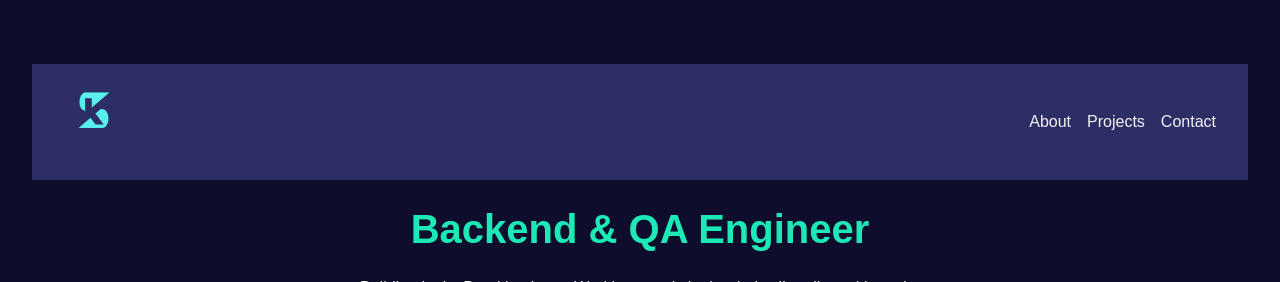
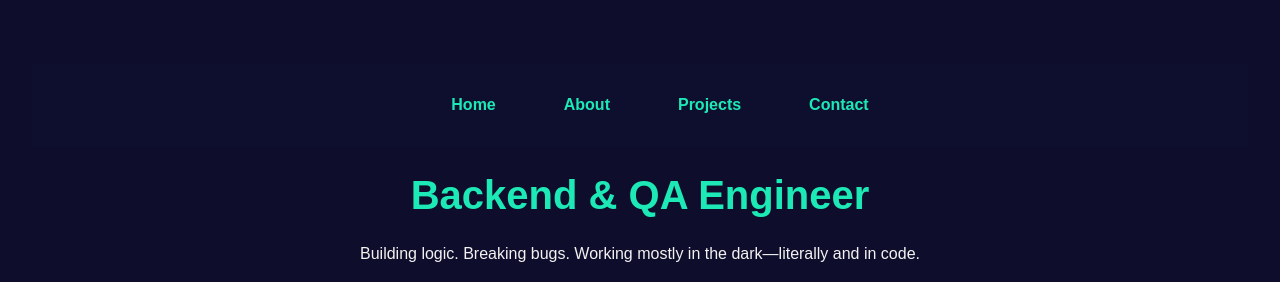
Before and after one commit to Shruthi1029/shruthi-portfolio, a plain HTML site: page index.html in a window 1280 px wide. Shown: the top 282 px of the page. Drawn offline with nearby package versions, Linux system fonts and the light colour scheme.

Commit message:
new chnages

```diff
--- a/index.html
+++ b/index.html
@@ -22,12 +22,13 @@
 
   <header class="hero">
     <nav>
-      <div class="logo"><img src="logo.png"></div>
-      <ul class="nav-links">
-        <li><a href="#about">About</a></li>
-        <li><a href="#projects">Projects</a></li>
-        <li><a href="#contact">Contact</a></li>
-      </ul>
+
+        <ul class="nav-links">
+          <li><a href="#hero-content">Home</a></li>
+          <li><a href="#about">About</a></li>
+          <li><a href="#projects">Projects</a></li>
+          <li><a href="#contact">Contact</a></li>
+        </ul>
     </nav>
 
     <div class="hero-content" data-aos="fade-up">
--- a/script.js
+++ b/script.js
@@ -55,3 +55,6 @@ form.addEventListener("submit", async function (e) {
     console.error(error);
   }
 });
+document.getElementById("menu-toggle").addEventListener("click", function () {
+  document.getElementById("nav-links").classList.toggle("show");
+});
--- a/style.css
+++ b/style.css
@@ -16,38 +16,53 @@ a {
       text-decoration: none;
       color: inherit;
     }
-.logo img {
+
+    .logo  {
       height: 80px;
       object-fit: contain;
       align-items: center;
+      color: #00ffcc;
     }
 
     /* NAVIGATION */
     nav {
       display: flex;
-  justify-content: space-between;
+      justify-content: center;
       align-items: center;
       padding: 1rem 2rem;
-  background: var(--secondary);
-  align-content: center;
-  overflow: auto;
+      align-self: center;
+      background: #0e0e2e;
+      position: -webkit-sticky;
+      top: 0;
+      z-index: 100;
 
     }
-
-
 
     .nav-links {
       list-style: none;
       display: flex;
-  gap: 1rem;
+      gap: 2rem;
+    }
+
+    .nav-links li a {
+      padding: 0.5rem 1rem;
+      border: 2px solid transparent;
+      border-radius: 8px;
+      transition: all 0.3s ease;
+      background-color: transparent;
+      color: var(--accent);
+      font-weight: 600;
+    }
+
+    .nav-links li a:hover {
+      border-color: var(--accent);
+      background-color: rgba(29, 233, 182, 0.1);
     }
 
     /* HERO SECTION */
     .hero {
       text-align: center;
       padding: 4rem 2rem;
-
-
     }
 
     .hero-content {
@@ -55,13 +70,11 @@ nav {
       flex-direction: column;
       align-items: center;
       gap: 2rem;
-
     }
 
     .hero-content .text h1 {
       font-size: 2.5rem;
       color: var(--accent);
-
     }
 
     .hero-content img {
@@ -154,6 +167,7 @@ footer .socials a {
       margin: 0 0.5rem;
       font-size: 1.2rem;
     }
+
     #onboarding {
       position: fixed;
       top: 0; left: 0;
@@ -169,6 +183,7 @@ footer .socials a {
       z-index: 9999;
       animation: fadeOut 1s ease-in-out 5s forwards;
     }
+
     .typewriter {
       display: inline-block;
       color: #ff79c6;
@@ -192,6 +207,7 @@ footer .socials a {
     @keyframes fadeOut {
       to { opacity: 0; visibility: hidden; }
     }
+
     #projects {
       padding: 2rem;
     }
```
Lines whose indentation alone changed are shown as unchanged.
